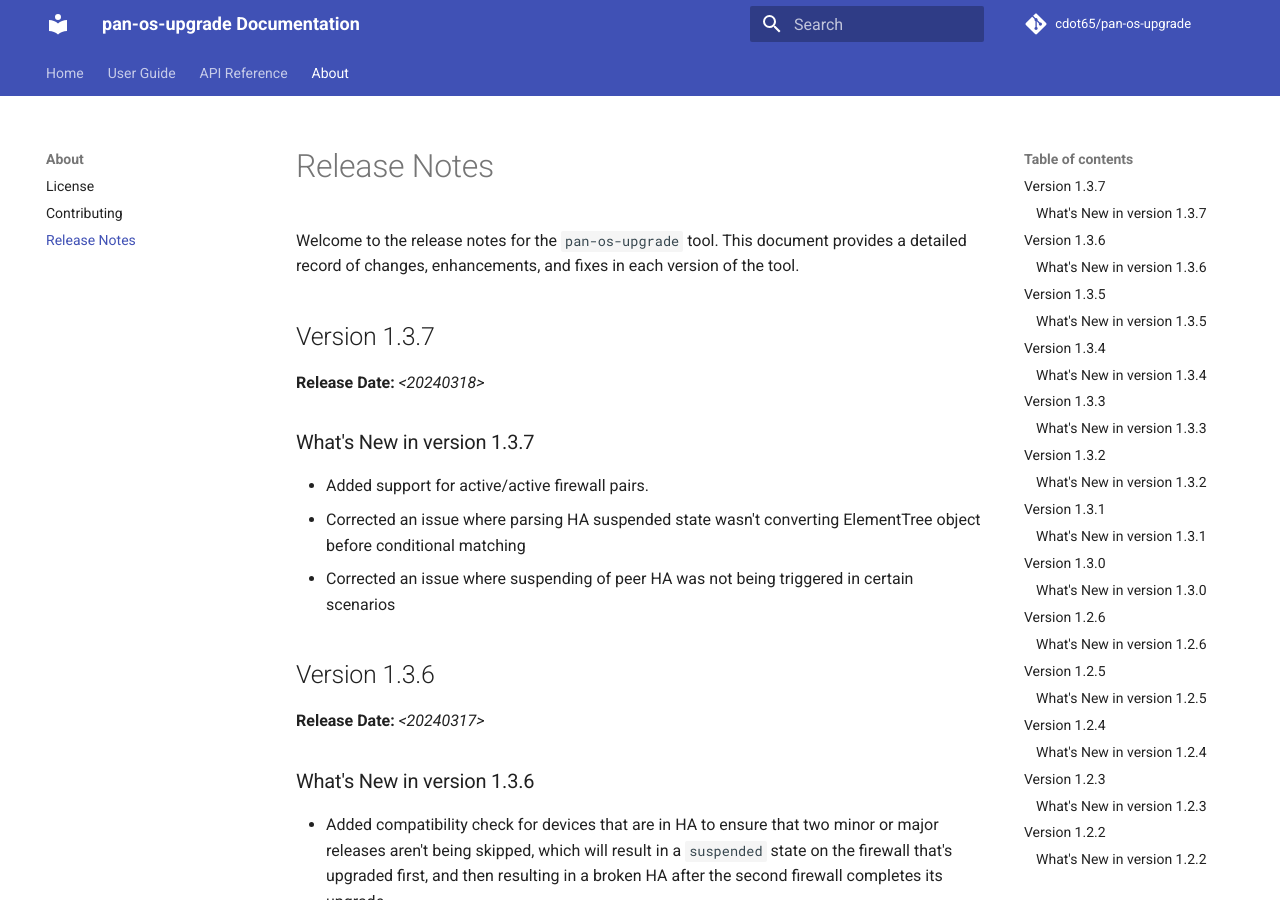
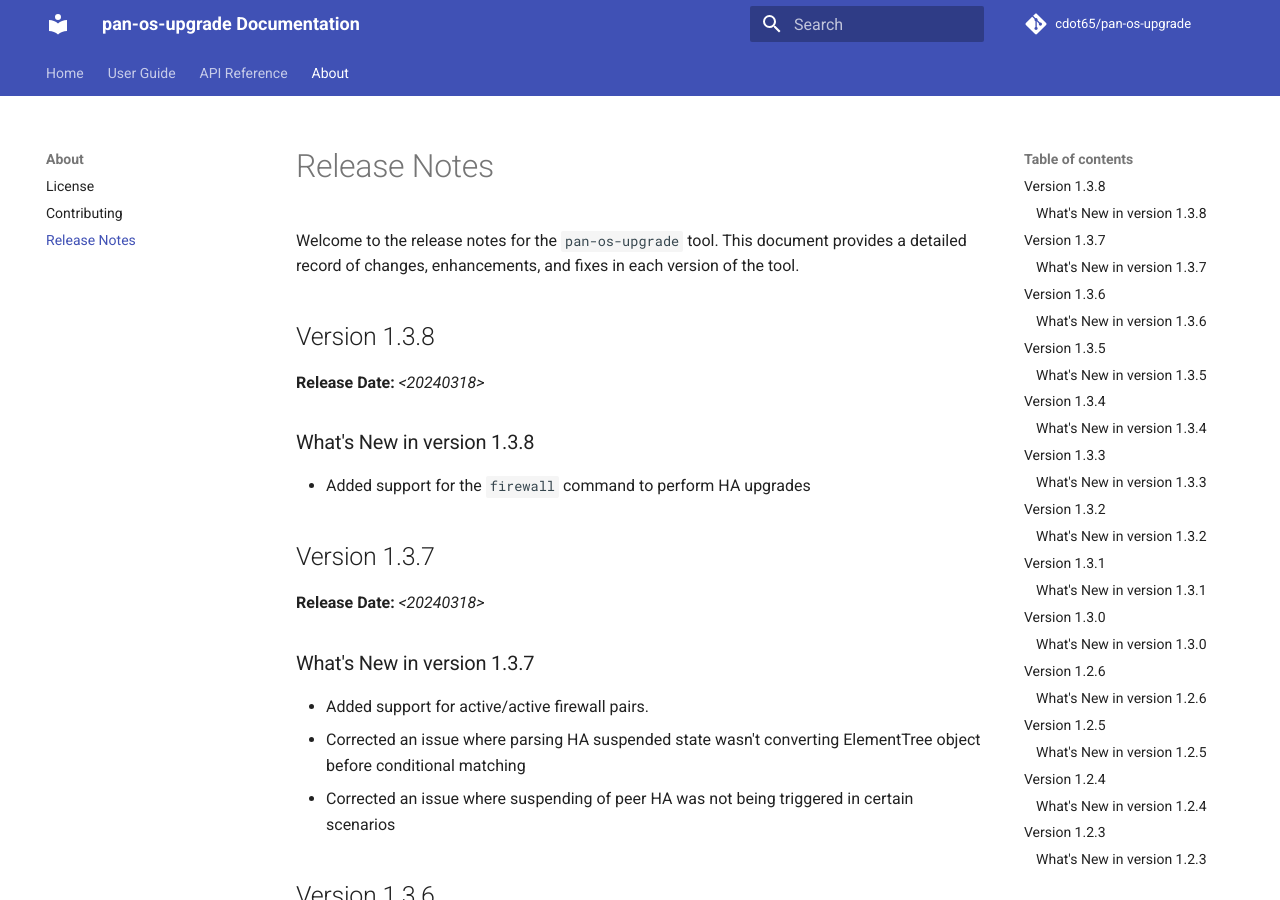
Before and after one commit to cdot65/pan-os-upgrade, an MkDocs documentation site: the page built from docs/about/release-notes.md, in a window 1280 px wide and 900 px high. Built offline with MkDocs 1.6.1 and Material for MkDocs 9.7.7, drawn with Linux system fonts in a browser that asks for light colours; comment, search, counter and statistics services are not loaded.

Commit message:
Update pan-os-upgrade version to 1.3.8

```diff
--- a/docs/about/release-notes.md
+++ b/docs/about/release-notes.md
@@ -1,6 +1,14 @@
 # Release Notes
 
 Welcome to the release notes for the `pan-os-upgrade` tool. This document provides a detailed record of changes, enhancements, and fixes in each version of the tool.
+
+## Version 1.3.8
+
+**Release Date:** *<20240318>*
+
+### What's New in version 1.3.8
+
+- Added support for the `firewall` command to perform HA upgrades
 
 ## Version 1.3.7
 
--- a/pyproject.toml
+++ b/pyproject.toml
@@ -1,6 +1,6 @@
 [tool.poetry]
 name = "pan-os-upgrade"
-version = "1.3.7"
+version = "1.3.8"
 description = "Python script to automate the upgrade process of PAN-OS firewalls."
 authors = ["Calvin Remsburg <cremsburg.dev@gmail.com>"]
 documentation = "https://cdot65.github.io/pan-os-upgrade/"
```
Also changed, not shown: 1 other file.
